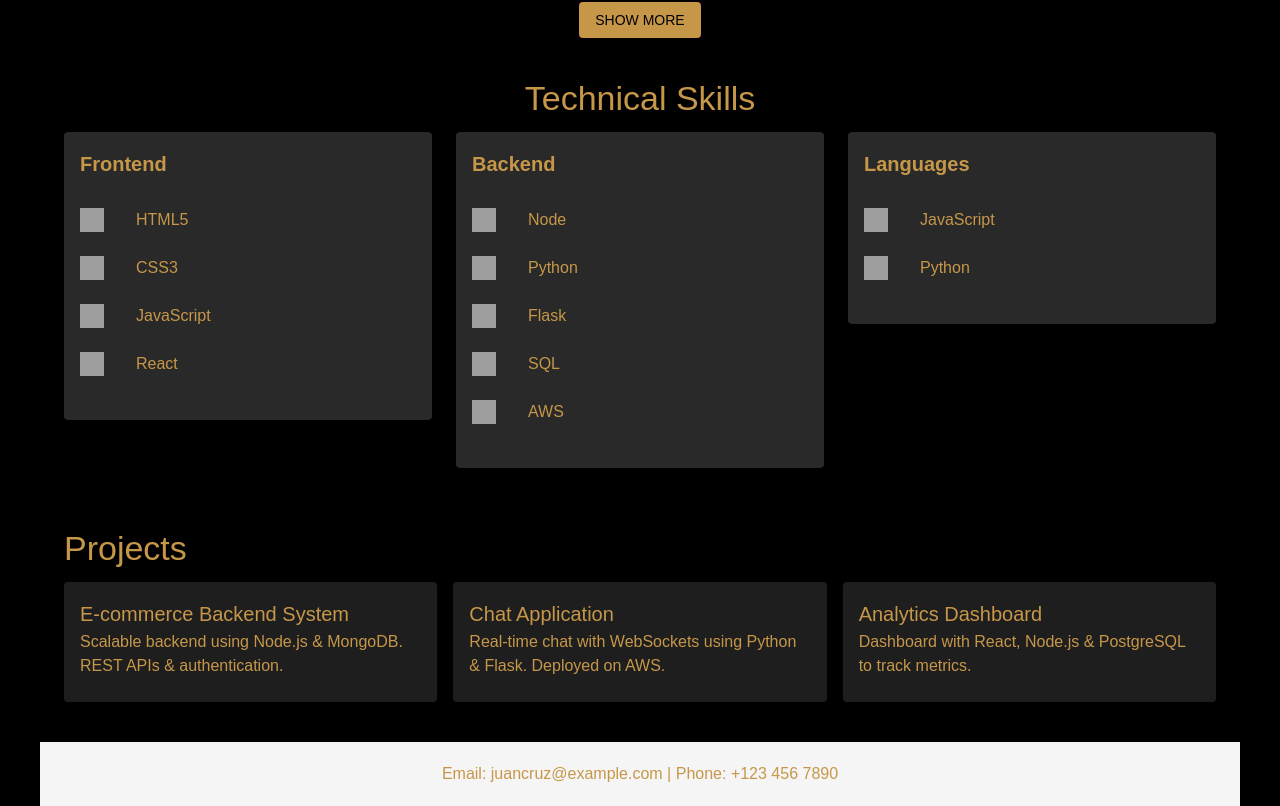
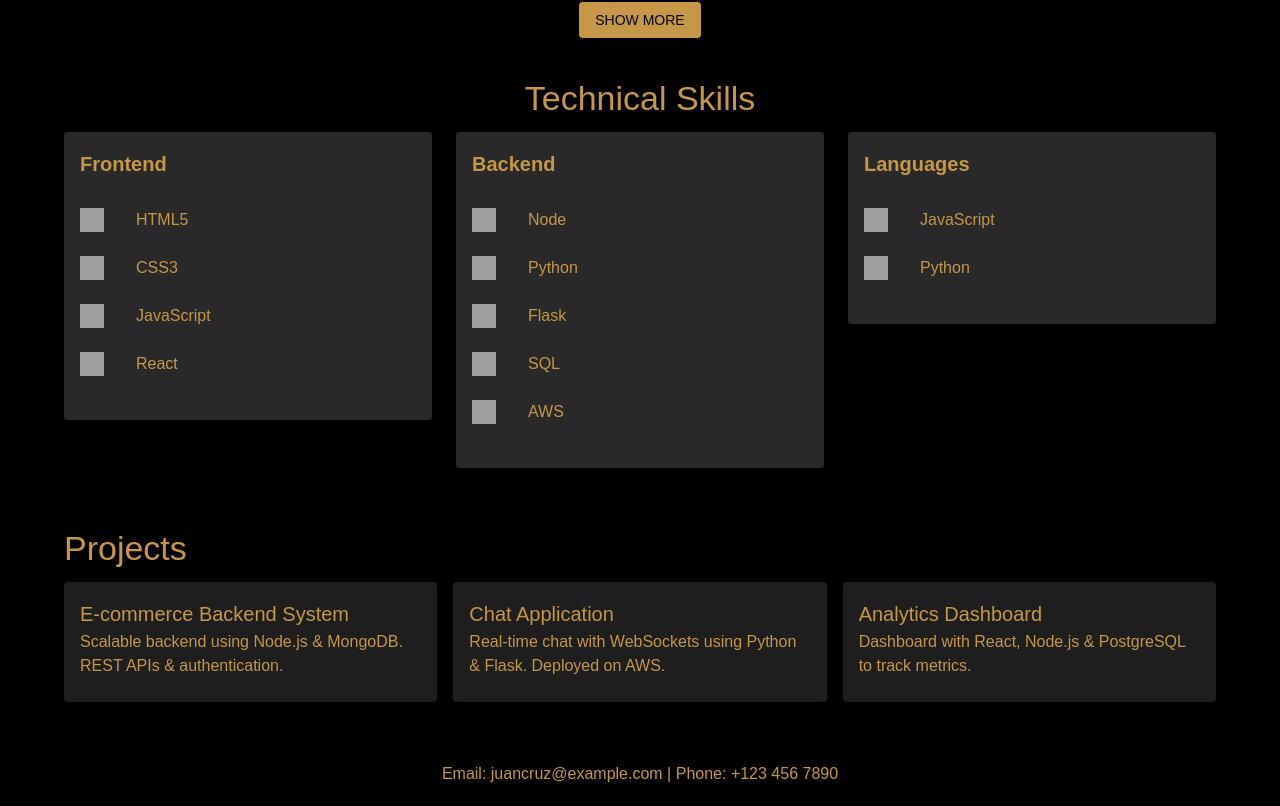
Before and after one commit to juancruz41/portfoliov1, a React (Create React App) app: page / in a window 1280 px wide. Shown: the part 1238-2044 px from the top of the page. Built offline with nearby package versions, Linux system fonts and the light colour scheme; grey boxes are pictures that could not be loaded.

Commit message:
footer corregido
footer corregido

```diff
--- a/src/components/Footer.js
+++ b/src/components/Footer.js
@@ -1,10 +1,22 @@
 import React from "react";
-import { Container, Typography } from "@mui/material";
+import { Container, Typography, useTheme } from "@mui/material";
 
 function Footer() {
+  const theme = useTheme(); // Accede al tema actual
+
   return (
-    <Container sx={{ textAlign: "center", padding: "20px 0", marginTop: "20px", backgroundColor: "#f5f5f5" }}>
-      <Typography variant="body1">Email: juancruz@example.com | Phone: +123 456 7890</Typography>
+    <Container
+      sx={{
+        textAlign: "center",
+        padding: "20px 0",
+        marginTop: "20px",
+        backgroundColor: theme.palette.background.default, // Usa el color de fondo del tema
+        color: theme.palette.text.primary, // Usa el color del texto del tema
+      }}
+    >
+      <Typography variant="body1">
+        Email: juancruz@example.com | Phone: +123 456 7890
+      </Typography>
     </Container>
   );
 }
```
